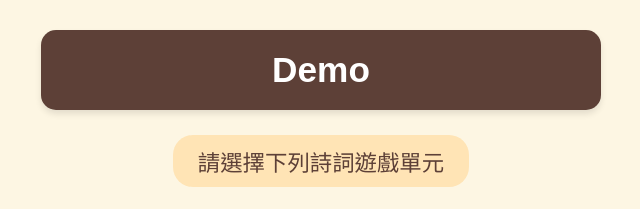
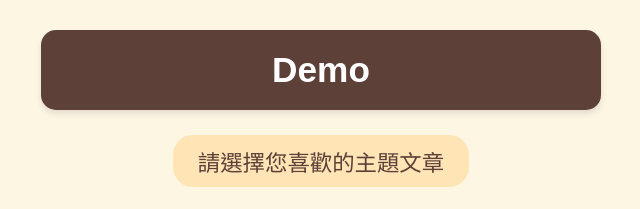
Before and after one commit to cishieh04-star/health, a plain HTML site: page index.html in a window 1280 px wide. Shown: the top 209 px of the page, 319-959 px from the left. Drawn offline with Linux system fonts and the light colour scheme.

Commit message:
Update index.html

```diff
--- a/index.html
+++ b/index.html
@@ -42,14 +42,14 @@
 <body>
 
     <div class="box header-box">Demo</div>
-    <div class="category-box">請選擇下列詩詞遊戲單元</div>
+    <div class="category-box">請選擇您喜歡的主題文章</div>
 
     <ul id="game-list"></ul>
 
     <script>
         document.addEventListener('DOMContentLoaded', function() {
             const games = [
-                { name: "健康好文", file: "sleep.html" },
+                { name: "健康好文", file: "sleep.html" }
 
             ];
 
```
